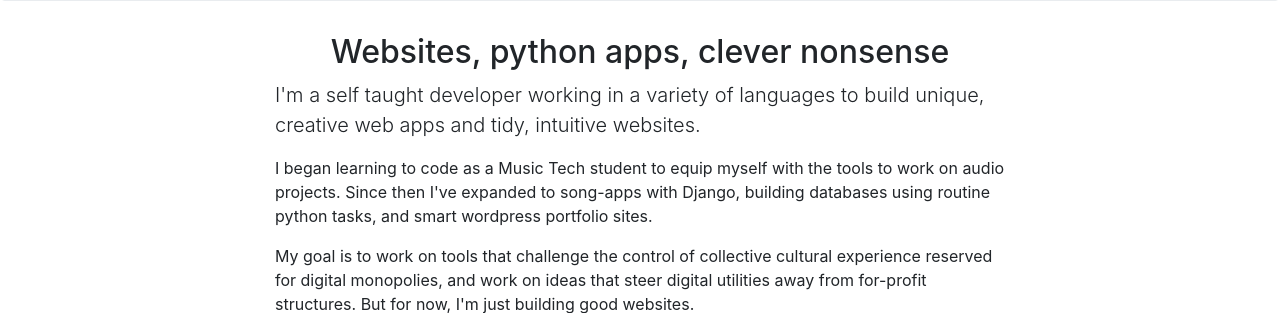
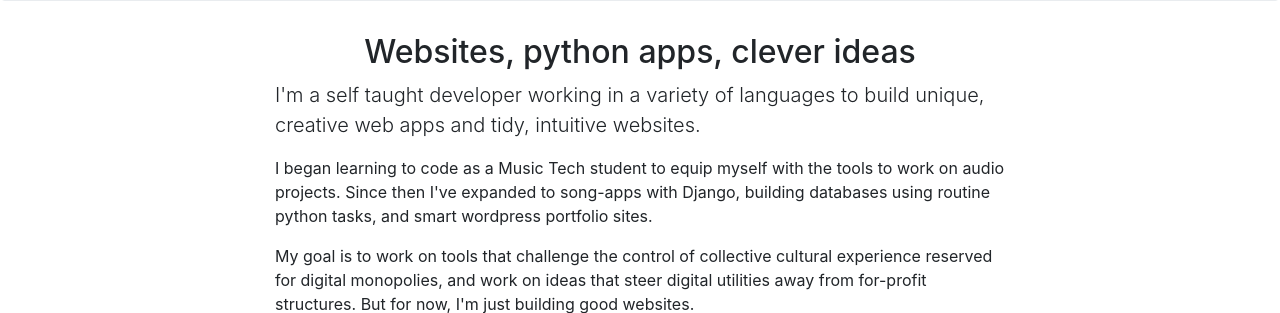
Before and after one commit to tomjohnhall/tomjohnhall, a Django app: page /developer/ in a window 1280 px wide. Shown: the part 521-834 px from the top of the page. Run offline with Django 3.2, Linux system fonts and the light colour scheme; data that the repository does not hold is empty; parts of the project's set-up code (start-up, migrations or seed data) failed here and were passed over; some libraries are stand-ins or nearby versions.

Commit message:
change in bio

```diff
--- a/developer/templates/developer.html
+++ b/developer/templates/developer.html
@@ -12,7 +12,7 @@
       <div class="container">
         <div class="row">
           <div class="col-lg-8 mx-auto">
-            <h2 style="text-align: center">Websites, python apps, clever nonsense</h2>
+            <h2 style="text-align: center">Websites, python apps, clever ideas</h2>
             <p class="lead">
               I'm a self taught developer working in a variety of languages to build unique, creative web apps and
               tidy, intuitive websites.
```
